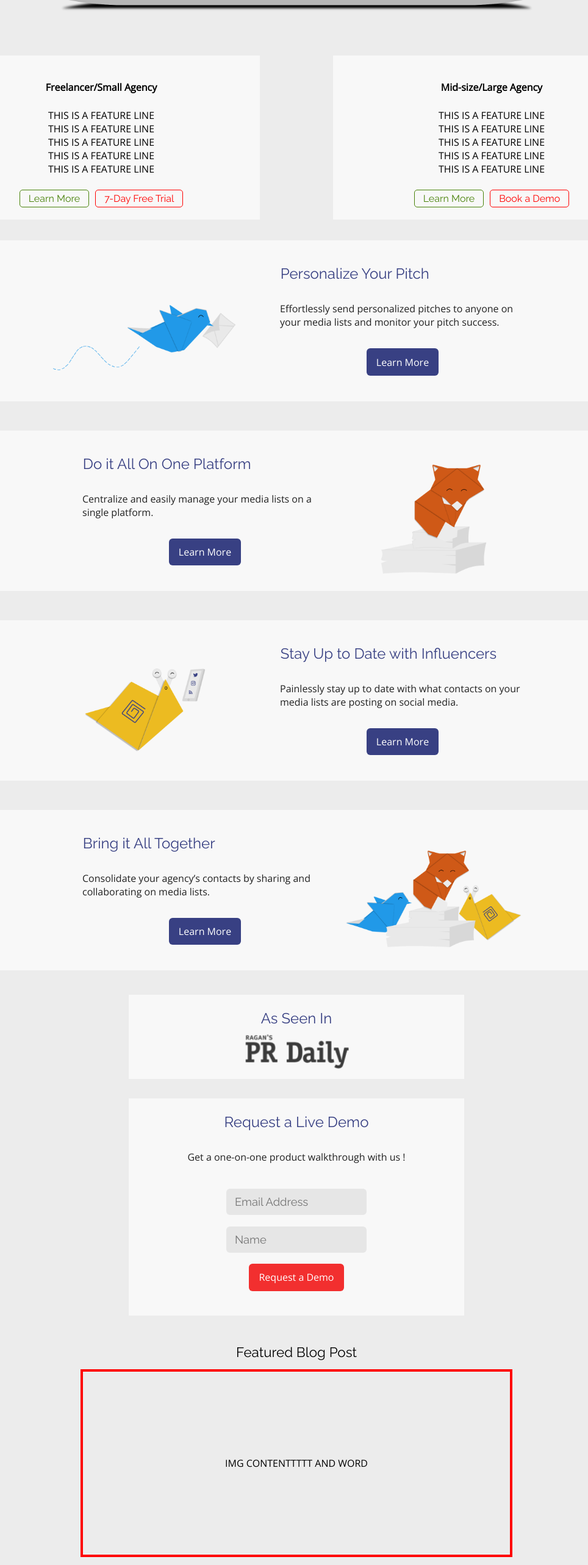
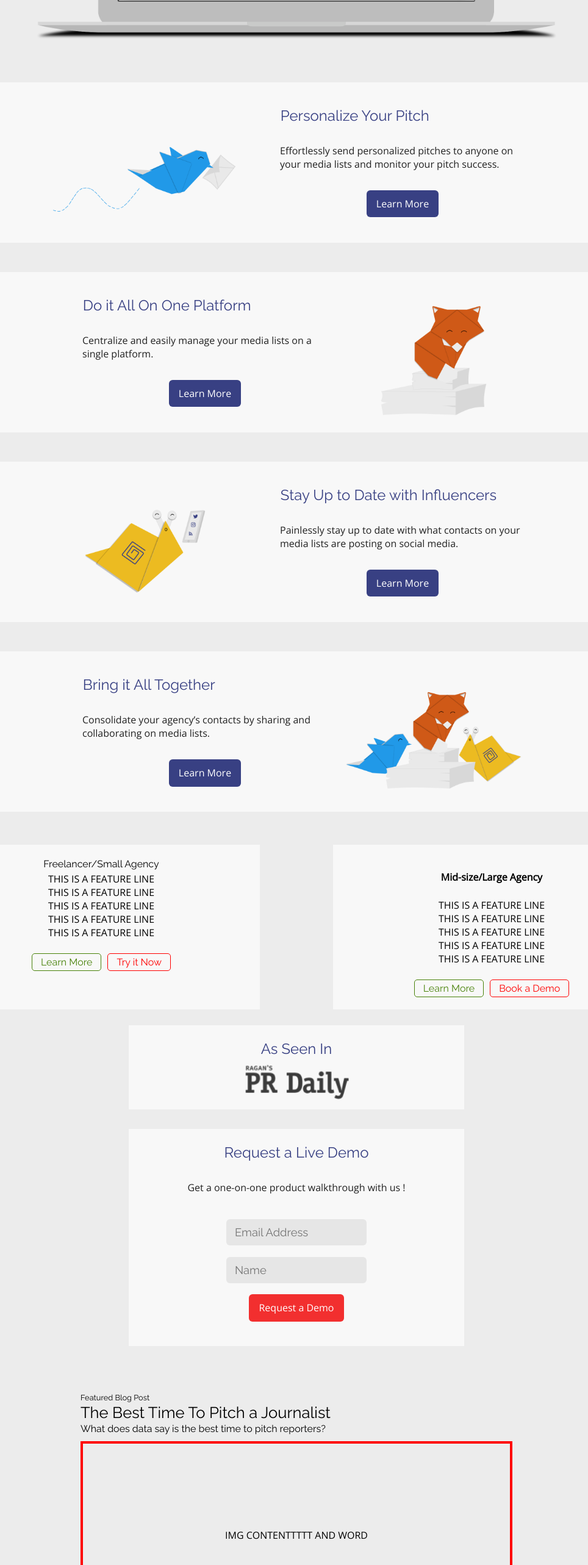
Before and after one commit to news-ai/site-revamp, a React (Create React App) app: page / in a window 1280 px wide. Shown: the part 1140-3706 px from the top of the page at 61% size, without its empty margins (154-1118 px from the left). Built offline with nearby package versions, Linux system fonts and the light colour scheme.

Commit message:
write some content

```diff
--- a/src/Home.js
+++ b/src/Home.js
@@ -36,6 +36,31 @@ const v1LandingContent = {
   subsubtitle: 'Easily Manage Your List Building and Email Distribution'
 };
 
+
+const content = {
+  features: [
+    {
+      name: 'Organize Your Lists',
+      tagline: 'Got duplicates among many media lists?',
+      blurb: 'Easy upload, tagging, and advanced search through your many lists'
+    },
+    {
+      name: 'Email An Entire List and Smart Mail Merge',
+      tagline: 'Got duplicates among many media lists?',
+      blurb: 'Easy upload, tagging, and advanced search through your many lists'
+    },
+    {
+      name: 'Email Tracking',
+      tagline: 'Got duplicates among many media lists?',
+      blurb: 'Easy upload, tagging, and advanced search through your many lists'
+    },
+    {
+      name: 'Build List from Anywhere',
+      tagline: 'Constantly Adding New Contacts to Lists?',
+      blurb: 'Do it right on the page as you are researching the contact through our convenient Chrome extension'
+    },
+  ],
+};
 
 const Landing = ({content}) => (
     <div style={{
@@ -115,74 +140,9 @@ const Home = props => {
           </div>
 
           <div className='horizontal-center'>
-            <img height={500} src={macbookMockup} />
+            <img height={550} src={macbookMockup} />
           </div>
 
-          <div style={{
-            display: 'flex',
-            justifyContent: 'space-around',
-            flexFlow: 'row wrap',
-            marginTop: 20
-          }} >
-            <div style={{
-              flexBasis: 500,
-              background: '#F8F8F8',
-              margin: '10px 0',
-              padding: '20px 10px',
-            }} >
-              <h4>Freelancer/Small Agency</h4>
-              <div style={{
-                display: 'flex',
-                flexDirection: 'column',
-                padding: 3,
-              }} >
-                <div>THIS IS A FEATURE LINE</div>
-                <div>THIS IS A FEATURE LINE</div>
-                <div>THIS IS A FEATURE LINE</div>
-                <div>THIS IS A FEATURE LINE</div>
-                <div>THIS IS A FEATURE LINE</div>
-              </div>
-              <div style={{marginTop: 20, display: 'flex', flexDirection: 'row', justifyContent: 'center'}} >
-                <div style={{margin: '0 5px'}} >
-                  <Link to='/products'>
-                    <OutlinedButton color={BASEGREEN} > Learn More </OutlinedButton>
-                  </Link>
-                </div>
-                <div style={{margin: '0 5px'}} >
-                  <a href='https://tabulae.newsai.co' style={{textDecoration: 'none'}} >
-                    <OutlinedButton color={BASERED} > 7-Day Free Trial </OutlinedButton>
-                  </a>
-                </div>
-              </div>
-            </div>
-            <div style={{
-              flexBasis: 500,
-              background: '#F8F8F8',
-              margin: '10px 0',
-              padding: '20px 10px',
-            }} >
-              <h4>Mid-size/Large Agency</h4>
-              <div style={{
-                display: 'flex',
-                flexDirection: 'column',
-                padding: 3,
-              }} >
-                <div>THIS IS A FEATURE LINE</div>
-                <div>THIS IS A FEATURE LINE</div>
-                <div>THIS IS A FEATURE LINE</div>
-                <div>THIS IS A FEATURE LINE</div>
-                <div>THIS IS A FEATURE LINE</div>
-              </div>
-              <div style={{marginTop: 20, display: 'flex', flexDirection: 'row', justifyContent: 'center'}} >
-                <div style={{margin: '0 5px'}} >
-                  <OutlinedButton color={BASEGREEN} > Learn More </OutlinedButton>
-                </div>
-                <div style={{margin: '0 5px'}} >
-                  <OutlinedButton color={BASERED} > Book a Demo </OutlinedButton>
-                </div>
-              </div>
-            </div>
-          </div>
 
           <div className='flex-center'>
             <div className='feature'>
@@ -248,6 +208,77 @@ const Home = props => {
               </div>
             </div>
           </div>
+
+
+          <div style={{
+            display: 'flex',
+            justifyContent: 'space-around',
+            flexFlow: 'row wrap',
+            marginTop: 20
+          }} >
+            <div style={{
+              flexBasis: 500,
+              background: '#F8F8F8',
+              margin: '10px 0',
+              padding: '20px 10px',
+            }} >
+              <div>
+                <span>Freelancer/Small Agency</span>
+              </div>
+              <div style={{
+                display: 'flex',
+                flexDirection: 'column',
+                padding: 3,
+              }} >
+                <div>THIS IS A FEATURE LINE</div>
+                <div>THIS IS A FEATURE LINE</div>
+                <div>THIS IS A FEATURE LINE</div>
+                <div>THIS IS A FEATURE LINE</div>
+                <div>THIS IS A FEATURE LINE</div>
+              </div>
+              <div style={{marginTop: 20, display: 'flex', flexDirection: 'row', justifyContent: 'center'}} >
+                <div style={{margin: '0 5px'}} >
+                  <Link to='/products'>
+                    <OutlinedButton color={BASEGREEN} > Learn More </OutlinedButton>
+                  </Link>
+                </div>
+                <div style={{margin: '0 5px'}} >
+                  <a href='https://tabulae.newsai.co' style={{textDecoration: 'none'}} >
+                    <OutlinedButton color={BASERED} > Try it Now </OutlinedButton>
+                  </a>
+                </div>
+              </div>
+            </div>
+            <div style={{
+              flexBasis: 500,
+              background: '#F8F8F8',
+              margin: '10px 0',
+              padding: '20px 10px',
+            }} >
+              <h4>Mid-size/Large Agency</h4>
+              <div style={{
+                display: 'flex',
+                flexDirection: 'column',
+                padding: 3,
+              }} >
+                <div>THIS IS A FEATURE LINE</div>
+                <div>THIS IS A FEATURE LINE</div>
+                <div>THIS IS A FEATURE LINE</div>
+                <div>THIS IS A FEATURE LINE</div>
+                <div>THIS IS A FEATURE LINE</div>
+              </div>
+              <div style={{marginTop: 20, display: 'flex', flexDirection: 'row', justifyContent: 'center'}} >
+                <div style={{margin: '0 5px'}} >
+                  <OutlinedButton color={BASEGREEN} > Learn More </OutlinedButton>
+                </div>
+                <div style={{margin: '0 5px'}} >
+                  <OutlinedButton color={BASERED} > Book a Demo </OutlinedButton>
+                </div>
+              </div>
+            </div>
+          </div>
+
+
           <div className='flex-center'>
             <div id='seen-in'>
               <div className='feature-title'>
@@ -258,7 +289,6 @@ const Home = props => {
               </div>
             </div>
           </div>
-
 
           <div className='flex-center'>
             <div id='request-demo'>
@@ -280,10 +310,18 @@ const Home = props => {
             </div>
           </div>
 
-          <div className='horizontal-center'>
+          <div className='horizontal-center' style={{margin: '40px 0'}} >
             <div>
-              <div style={{margin: '15px 0'}} >
-                <span style={{fontSize: '1.4em'}} >Featured Blog Post</span>
+              <div style={{marginBottom: 10}} >
+                <div style={{textAlign: 'left'}} >
+                  <span style={{fontSize: '0.8em'}} >Featured Blog Post</span>
+                </div>
+                <div style={{textAlign: 'left'}} >
+                  <span style={{fontSize: '1.6em', fontWeight: 500}} >The Best Time To Pitch a Journalist</span>
+                </div>
+                <div style={{textAlign: 'left'}} >
+                  <span>What does data say is the best time to pitch reporters?</span>
+                </div>
               </div>
               <div className='vertical-center horizontal-center' style={{width: 700, height: 300, border: '4px solid red'}} >
                 IMG CONTENTTTTT AND WORD
```
